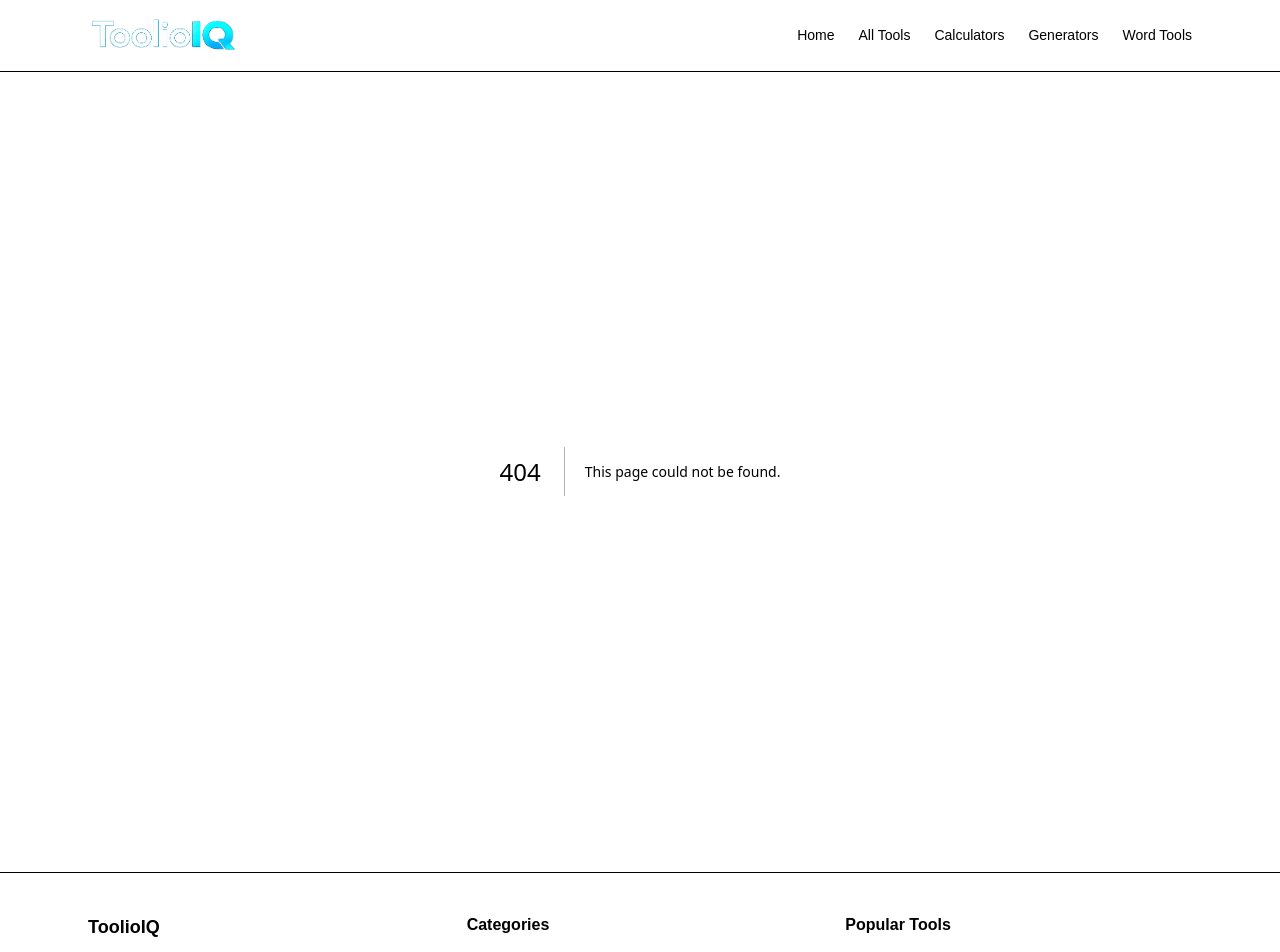
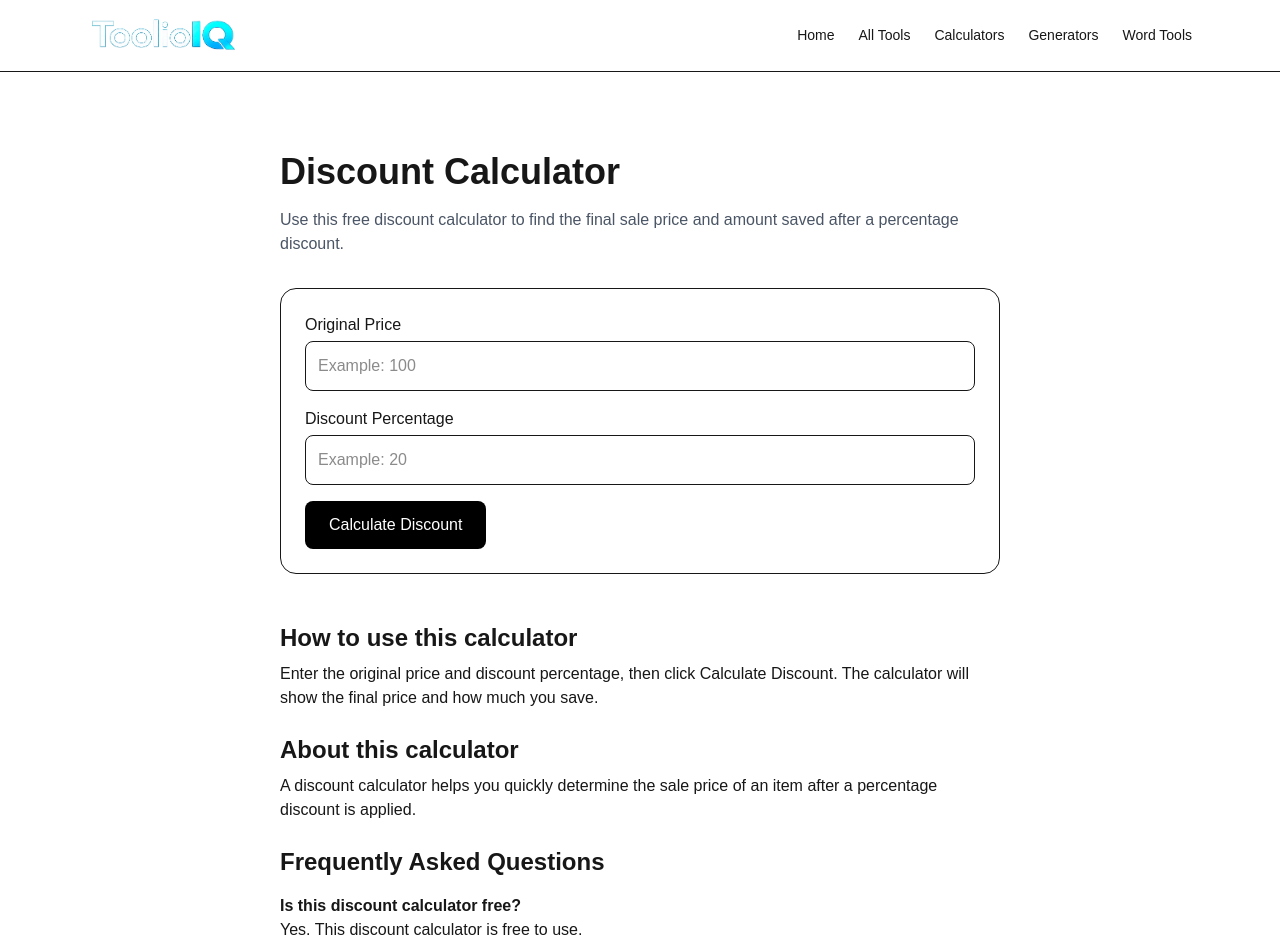
Before and after one commit to toolioiq/toolioiq, a Next.js app: page /calculators/discount-calculator in a window 1280 px wide. Before the commit this address had no page. Shown: the top 952 px of the page. Built offline with nearby package versions, Linux system fonts and the light colour scheme.

Commit message:
Add discount calculator

```diff
--- /dev/null
+++ b/app/calculators/discount-calculator/page.tsx
@@ -0,0 +1,64 @@
+import type { Metadata } from "next";
+import DiscountCalculator from "@/components/DiscountCalculator";
+import CalculatorPageLayout from "@/components/CalculatorPageLayout";
+
+export const metadata: Metadata = {
+  title: "Discount Calculator | ToolioIQ",
+  description:
+    "Calculate sale prices and savings with ToolioIQ's free discount calculator.",
+};
+
+export default function DiscountCalculatorPage() {
+  return (
+    <CalculatorPageLayout
+      title="Discount Calculator"
+      description="Use this free discount calculator to find the final sale price and amount saved after a percentage discount."
+      howToUse={
+        <p>
+          Enter the original price and discount percentage, then click Calculate
+          Discount. The calculator will show the final price and how much you
+          save.
+        </p>
+      }
+      explanation={
+        <p>
+          A discount calculator helps you quickly determine the sale price of an
+          item after a percentage discount is applied.
+        </p>
+      }
+      faqs={
+        <>
+          <h3 className="font-semibold mt-4">Is this discount calculator free?</h3>
+          <p>Yes. This discount calculator is free to use.</p>
+
+          <h3 className="font-semibold mt-4">
+            Can I use this for sale prices?
+          </h3>
+          <p>
+            Yes. You can use it for retail sales, coupons, markdowns, and
+            shopping discounts.
+          </p>
+        </>
+      }
+      relatedTools={[
+        {
+          title: "Percentage Calculator",
+          href: "/calculators/percentage-calculator",
+          description: "Calculate percentages quickly and easily.",
+        },
+        {
+          title: "Savings Calculator",
+          href: "/calculators/savings-calculator",
+          description: "Estimate savings growth with monthly contributions.",
+        },
+        {
+          title: "Loan Calculator",
+          href: "/calculators/loan-calculator",
+          description: "Estimate monthly loan payments and total interest.",
+        },
+      ]}
+    >
+      <DiscountCalculator />
+    </CalculatorPageLayout>
+  );
+}
--- /dev/null
+++ b/components/DiscountCalculator.tsx
@@ -0,0 +1,80 @@
+"use client";
+
+import { useState } from "react";
+
+export default function DiscountCalculator() {
+  const [originalPrice, setOriginalPrice] = useState("");
+  const [discountPercent, setDiscountPercent] = useState("");
+  const [finalPrice, setFinalPrice] = useState<number | null>(null);
+  const [amountSaved, setAmountSaved] = useState<number | null>(null);
+  const [error, setError] = useState("");
+
+  const calculateDiscount = () => {
+    setError("");
+    setFinalPrice(null);
+    setAmountSaved(null);
+
+    const price = Number(originalPrice);
+    const discount = Number(discountPercent);
+
+    if (price <= 0 || discount < 0 || discount > 100) {
+      setError("Please enter a valid price and discount percentage.");
+      return;
+    }
+
+    const saved = price * (discount / 100);
+    const final = price - saved;
+
+    setAmountSaved(Number(saved.toFixed(2)));
+    setFinalPrice(Number(final.toFixed(2)));
+  };
+
+  return (
+    <div className="border rounded-2xl p-6 space-y-4">
+      <div>
+        <label className="block font-medium mb-1">Original Price</label>
+        <input
+          type="number"
+          value={originalPrice}
+          onChange={(e) => setOriginalPrice(e.target.value)}
+          className="border rounded-lg p-3 w-full"
+          placeholder="Example: 100"
+        />
+      </div>
+
+      <div>
+        <label className="block font-medium mb-1">Discount Percentage</label>
+        <input
+          type="number"
+          value={discountPercent}
+          onChange={(e) => setDiscountPercent(e.target.value)}
+          className="border rounded-lg p-3 w-full"
+          placeholder="Example: 20"
+        />
+      </div>
+
+      <button
+        onClick={calculateDiscount}
+        className="bg-black text-white px-6 py-3 rounded-lg"
+      >
+        Calculate Discount
+      </button>
+
+      {error && <p className="text-red-600 font-medium">{error}</p>}
+
+      {finalPrice !== null && amountSaved !== null && (
+        <div className="bg-gray-50 border rounded-xl p-6 space-y-2">
+          <h2 className="text-2xl font-bold mb-2">Discount Result</h2>
+
+          <p className="text-xl">
+            Final price: <strong>${finalPrice.toLocaleString()}</strong>
+          </p>
+
+          <p>
+            You save: <strong>${amountSaved.toLocaleString()}</strong>
+          </p>
+        </div>
+      )}
+    </div>
+  );
+}
--- a/data/tools.ts
+++ b/data/tools.ts
@@ -71,4 +71,10 @@ export const tools = [
     category: "Word Tools",
     description: "Count characters, words, and paragraphs instantly.",
   },
+  {
+  title: "Discount Calculator",
+  href: "/calculators/discount-calculator",
+  category: "Calculators",
+  description: "Calculate sale prices and savings after a discount.",
+  },
 ];
```
